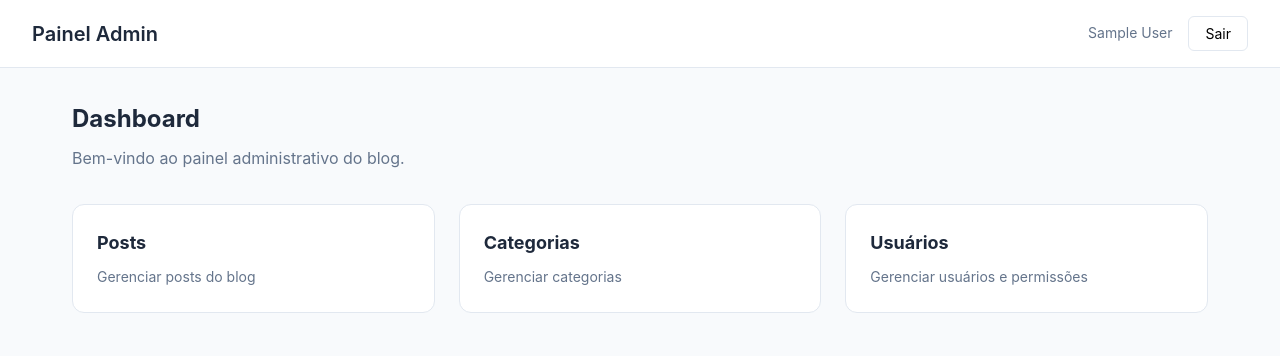
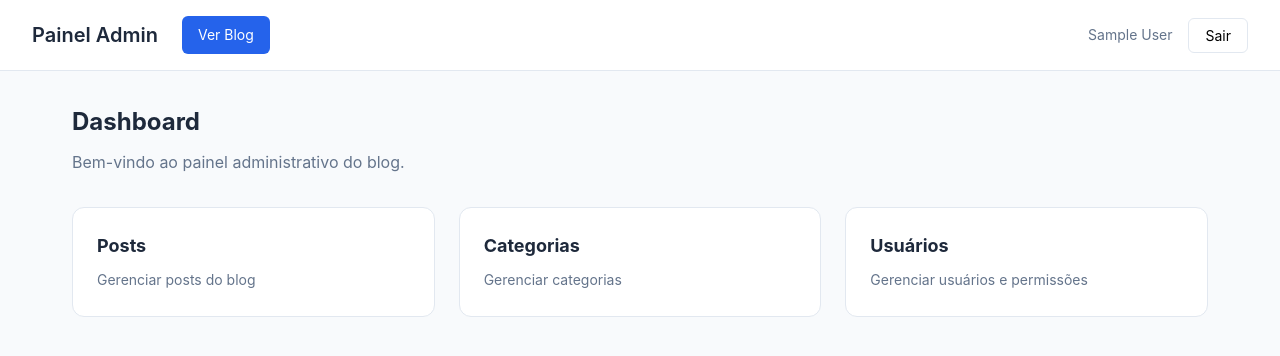
Before and after one commit to lucasdcorrea1/tron-legacy-frontend, a React (Vite) app: page /admin in a window 1280 px wide. Shown: the top 356 px of the page. Built offline with nearby package versions, Linux system fonts and the light colour scheme; no server answers; sample sign-in values are in the browser's storage.

Commit message:
Add 'Ver Blog' link to admin pages

```diff
--- a/src/pages/Admin.css
+++ b/src/pages/Admin.css
@@ -11,9 +11,30 @@
   border-bottom: 1px solid var(--border);
 }
 
+.admin-header-left {
+  display: flex;
+  align-items: center;
+  gap: 1.5rem;
+}
+
 .admin-header h1 {
   font-size: 1.25rem;
   font-weight: 600;
+}
+
+.view-blog-link {
+  padding: 0.5rem 1rem;
+  background: var(--primary);
+  color: white;
+  border-radius: 6px;
+  font-size: 0.875rem;
+  text-decoration: none;
+  transition: background 0.2s;
+}
+
+.view-blog-link:hover {
+  background: var(--primary-dark);
+  text-decoration: none;
 }
 
 .admin-user {
--- a/src/pages/Admin.jsx
+++ b/src/pages/Admin.jsx
@@ -1,5 +1,5 @@
 import { useAuth } from '../context/AuthContext';
-import { useNavigate } from 'react-router-dom';
+import { useNavigate, Link } from 'react-router-dom';
 import './Admin.css';
 
 export default function Admin() {
@@ -16,7 +16,10 @@ export default function Admin() {
   return (
     <div className="admin">
       <header className="admin-header">
-        <h1>Painel Admin</h1>
+        <div className="admin-header-left">
+          <h1>Painel Admin</h1>
+          <Link to="/" className="view-blog-link">Ver Blog</Link>
+        </div>
         <div className="admin-user">
           <span>{profile?.name || profile?.email}</span>
           <button onClick={handleLogout}>Sair</button>
--- a/src/pages/PostList.css
+++ b/src/pages/PostList.css
@@ -1,6 +1,21 @@
 .postlist-page {
   min-height: 100vh;
   background: var(--bg);
+}
+
+.view-blog-link {
+  padding: 0.5rem 1rem;
+  background: var(--primary);
+  color: white;
+  border-radius: 6px;
+  font-size: 0.875rem;
+  text-decoration: none;
+  transition: background 0.2s;
+}
+
+.view-blog-link:hover {
+  background: var(--primary-dark);
+  text-decoration: none;
 }
 
 .postlist-main {
--- a/src/pages/PostList.jsx
+++ b/src/pages/PostList.jsx
@@ -1,5 +1,5 @@
 import { useState, useEffect } from 'react';
-import { useNavigate } from 'react-router-dom';
+import { useNavigate, Link } from 'react-router-dom';
 import { useAuth } from '../context/AuthContext';
 import { blog } from '../services/api';
 import './PostList.css';
@@ -64,6 +64,7 @@ export default function PostList() {
             ← Voltar
           </button>
           <h1>Meus Posts</h1>
+          <Link to="/" className="view-blog-link">Ver Blog</Link>
         </div>
         <div className="admin-user">
           <span>{profile?.name}</span>
```
